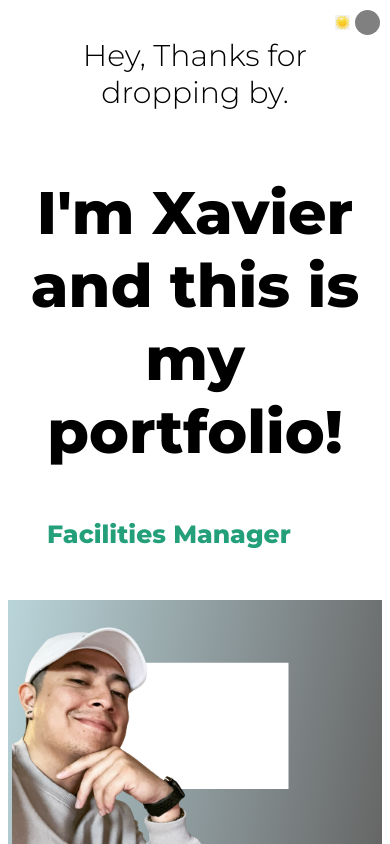
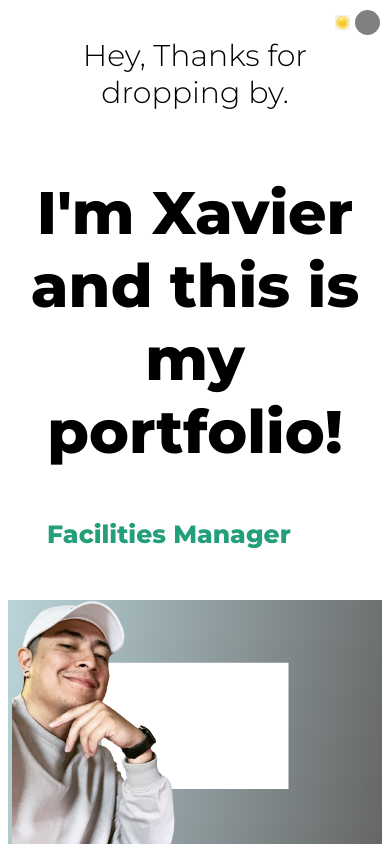
Before and after one commit to x-camacho/lexcodes, a React (Create React App) app: page / in a window 390 px wide. Shown: the top 844 px of the page. Built offline with nearby package versions, Linux system fonts and the light colour scheme.

Commit message:
more responsive styling for iphone breakpoiints

```diff
--- a/src/components/Intro/Intro.css
+++ b/src/components/Intro/Intro.css
@@ -119,8 +119,8 @@
     }
 
     .i-img {
-     width: 90%;
-     height: 140%;
+     width: 75%;
+     height: 100%;
      object-fit: cover;
      position: absolute;
      margin-left: 1%;
--- a/src/components/about/About.css
+++ b/src/components/about/About.css
@@ -43,9 +43,10 @@
 }
 
 .a-award-img{
-    width: 230px;
+    width: 245px;
     height: 230px;
     border-radius: 20px;
+    margin: 5px;
 }
 
 .a-title   {
```
